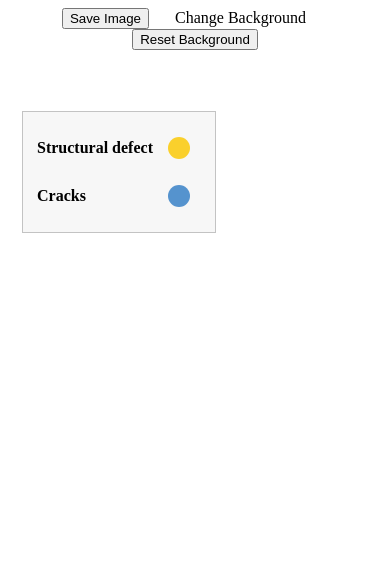
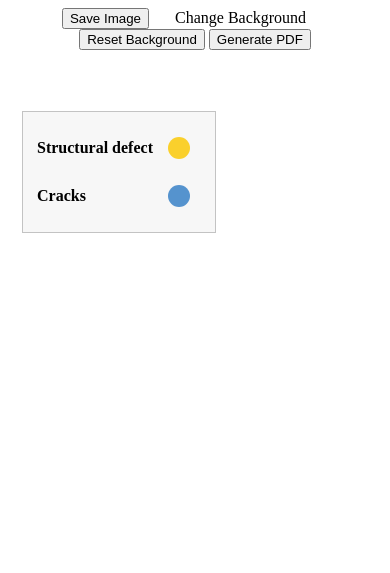
Before and after one commit to ayatallan/Automated-Building-Inspection-System, a PHP site: page /my-account/canvas.php in a window 390 px wide; the page is wider, and only the part inside the window is pictured. Shown: the top 573 px of that part. Run offline with PHP 8.4, Linux system fonts and the light colour scheme; data that the repository does not hold is empty; some libraries are stand-ins or nearby versions.

Commit message:
generate pdf report

```diff
--- a/my-account/canvas.php
+++ b/my-account/canvas.php
@@ -1,14 +1,33 @@
+<!DOCTYPE html>
+<html lang="en">
 
+<head>
+    <meta charset="UTF-8">
+    <meta name="viewport" content="width=device-width, initial-scale=1.0">
+    <title>Canvas Drawing</title>
+    <style>
+        h1 {
+            color: green;
+        }
 
-<div align="middle" style="width:100%;" >
+        #test_canvas {
+            float: center;
+            margin: 44px;
+        }
+    </style>
+</head>
 
-    <button class="btn btn-b" style="float:cetner;margin-right:22px;" onclick="saveCanvas();"> Save Image </button>
+<body>
 
-    <label class="btn btn-b" style="margin-right:22px;"> Change Background<input type="file" id="imageInput" onchange="change_background(this);" style="float:center; margin-right:22px;" hidden></label>
+    <div align="middle" style="width:100%;">
+
+        <button class="btn btn-b" style="float:center;margin-right:22px;" onclick="saveCanvas();"> Save Image </button>
+
+        <label class="btn btn-b" style="margin-right:22px;">
+            Change Background<input type="file" id="imageInput" onchange="change_background(this);" style="float:center; margin-right:22px;" hidden>
+        </label>
         <button class="btn btn-b" style="float:center;" onclick="resetBackground();">Reset Background</button>
-
-
-
+        <button class="btn btn-b" style="float:center;" onclick="generatePDF();">Generate PDF</button>
 
         <style>
             h1 {
@@ -16,90 +35,118 @@
             }
 
             #test_canvas {
-            float:center;
-            margin:44px;
+                float: center;
+                margin: 44px;
             }
         </style>
+        <script src="https://rawgit.com/eKoopmans/html2pdf/master/dist/html2pdf.bundle.js"></script>
 
         <script>
-      var scale_meter_to_pixel=35.37;//each meter convert to pixel
+            var scale_meter_to_pixel = 35.37; // each meter converts to pixel
+            var circles = [];
 
-      function data_getted_by_mqtt_to_canvas(topic_name,message_arrived)
-      {
+            function data_getted_by_mqtt_to_canvas(topic_name, message_arrived) {
 
-	      if(topic_name=="project_topic/automated_building_inspection_system/location")
-	      {
-
-
+                if (topic_name == "project_topic/automated_building_inspection_system/location") {
 
                     var valuesArray = message_arrived.split(',');
-		      var x_meter=valuesArray[0];
-		      var y_meter=valuesArray[1];
-		      var type=valuesArray[2];
+                    var x_meter = valuesArray[0];
+                    var y_meter = valuesArray[1];
+                    var type = valuesArray[2];
 
+                    console.log(`Received point before scaling: (${x_meter}, ${y_meter}, ${type})`);
 
-		      var x_pixel=x_meter*scale_meter_to_pixel;
-		      var y_pixel=y_meter*scale_meter_to_pixel;
+                    var x_pixel = x_meter * scale_meter_to_pixel;
+                    var y_pixel = y_meter * scale_meter_to_pixel;
 
+                    x_pixel = parseInt(x_pixel) + 162;
+                    y_pixel = 277 - parseInt(y_pixel);
 
-          //=============================================
-          //new origin 162 from left and 277 from top and if y increase move up not down
-          //image on gimp ,ust be same size of canvas 512X480
+                    console.log(`Received point after scaling: (${x_pixel}, ${y_pixel}, ${type})`);
 
-          x_pixel=parseInt(x_pixel)+162;// this 162 --> distance from left to new origin
-          y_pixel=277-parseInt(y_pixel)// this 277  --> distance from top to new origin
+                    var color = "#555";
 
-          /*
-          ##(analysis)##
-          x_pixel=parseInt(x_pixel)+162;//162 --> distance from left to new origin
-		  y_pixel=(canvas.height-parseInt(y_pixel))-(canvas.height-277);//277  --> distance from top to new origin
-		      */
-          //=============================================
-
-
-		      var color="#555";
-
-		      if(type=="structural_defect")
-		      {
-		        color="#fad02c";
-		      }
-		      else if(type=="cracks")
-		      {
-		        color="#5593CE";
+                    if (type == "structural_defect") {
+                        color = "#fad02c";
+                    } else if (type == "cracks") {
+                        color = "#5593CE";
                     }
 
-          draw(x_pixel, y_pixel,color,x_meter,y_meter);
+                    draw(x_pixel, y_pixel, color, x_meter, y_meter, type);
 
                 }
-
             }
 
+            function draw(x, y, color, x_meter, y_meter, type) {
+                if (checkMinDistance(x, y, type)) {
+                    var canvas = document.getElementById("test_canvas");
+                    var l = canvas.getContext('2d');
+                    var radius = 5;
+
+                    l.beginPath();
+                    l.strokeStyle = color;
+                    l.fillStyle = color;
+                    l.arc(x, y, radius, 0, Math.PI * 2, true);
+                    l.fill();
+                    l.stroke();
+
+                    const label = '(' + x_meter.toString() + ',' + y_meter.toString() + ')';
+                    const labelX = x;
+                    const labelY = y + radius + 15;
+
+                    l.fillStyle = '#fff';
+                    const textWidth = l.measureText(label).width;
+                    l.fillRect(labelX - textWidth / 2, labelY - 12, textWidth, 12);
+
+                    l.fillStyle = 'black';
+                    l.font = '12px Arial';
+                    l.textAlign = 'center';
+                    l.fillText(label, labelX, labelY);
+                }
+            }
+
+            function checkMinDistance(x, y, type) {
+                const minDistance = 20;
+
+                for (const circle of circles) {
+                    const distance = Math.sqrt((x - circle.x) ** 2 + (y - circle.y) ** 2);
+                    if (distance < minDistance && circle.type === type) {
+                        console.log(`Ignored point (${x.toFixed(2)}, ${y.toFixed(2)}, ${type}) - Too close to (${circle.x.toFixed(2)}, ${circle.y.toFixed(2)}, ${circle.type})`);
+                        return false;
+                    }
+                }
+
+                circles.push({ x, y, type });
+                return true;
+            }
         </script>
-
-
 
         <center>
 
-        <canvas id="test_canvas"> </canvas>
+            <canvas id="test_canvas"></canvas>
 
-        <table style="border:1px solid #aaaa;position:absolute;left:22px;top:111px;font-weight:bold;background:#f7f7f7;padding:11px;">
+            <table
+                style="border:1px solid #aaaa;position:absolute;left:22px;top:111px;font-weight:bold;background:#f7f7f7;padding:11px;">
                 <tr>
                     <td>Structural defect</td>
-            <td ><div style="background-color:#fad02c;width:22px;height:22px;border-radius:33px;margin:11px;"></div></td>
+                    <td>
+                        <div style="background-color:#fad02c;width:22px;height:22px;border-radius:33px;margin:11px;">
+                        </div>
+                    </td>
                 </tr>
                 <tr>
                     <td>Cracks</td>
-            <td ><div style="background-color:#5593CE;width:22px;height:22px;border-radius:33px;margin:11px;"></div></td>
+                    <td>
+                        <div style="background-color:#5593CE;width:22px;height:22px;border-radius:33px;margin:11px;">
+                        </div>
+                    </td>
                 </tr>
             </table>
             <script>
-
-
                 var canvas = document.getElementById("test_canvas");
 
                 canvas.width = 512;
                 canvas.height = 480;
-
 
                 var l = canvas.getContext('2d');
                 var backgroundImage = new Image();
@@ -108,49 +155,14 @@
 
                 var radius = 5;
 
-
                 var originalBackgroundImage = new Image();
                 originalBackgroundImage.src = backgroundImage.src;
 
-            // This function will do the animation
-            function draw(x, y,color,x_meter,y_meter) {
-                // Creating a circle
-
-                l.beginPath();
-                l.strokeStyle = color;
-                l.fillStyle = color;
-                l.arc(x, y, radius, 0, Math.PI * 2, true);
-                l.fill();
-                l.stroke();
-
-                // Adding a label with background
-                const label = '(' + x_meter.toString() + ',' + y_meter.toString() + ')';
-                const labelX = x;
-                const labelY = y + radius + 15;
-
-                // Set background color
-                l.fillStyle = '#fff'; // Adjust the alpha value for transparency
-                const textWidth = l.measureText(label).width;
-                l.fillRect(labelX - textWidth / 2, labelY - 12, textWidth, 12); // Adjust height based on font size
-
-                // Set text properties
-                l.fillStyle = 'black'; // Set the color of the label text
-                l.font = '12px Arial'; // Set the font style and size
-                l.textAlign = 'center'; // Align the text to the center horizontally
-
-                // Draw the text label
-                l.fillText(label, labelX, labelY);
-
-
-            }
-
                 function clear() {
-                l.clearRect(0, 0, innerWidth, innerHeight); //------>for clear
+                    l.clearRect(0, 0, innerWidth, innerHeight);
                 }
 
                 function saveCanvas() {
-
-                // Create a link and trigger a download
                     var link = document.createElement('a');
                     link.href = canvas.toDataURL();
                     link.download = 'canvas_image.png';
@@ -166,11 +178,9 @@
                             newImage.src = e.target.result;
 
                             newImage.onload = function () {
-                            // Update the canvas background with the new image
                                 l.clearRect(0, 0, canvas.width, canvas.height);
                                 l.drawImage(newImage, 0, 0, canvas.width, canvas.height);
 
-                            // Optionally, save the new image as the current background
                                 backgroundImage.src = e.target.result;
                             };
                         };
@@ -178,13 +188,73 @@
                     }
                 }
 
-
                 function resetBackground() {
                     backgroundImage.src = originalBackgroundImage.src;
                     l.clearRect(0, 0, canvas.width, canvas.height);
                     l.drawImage(backgroundImage, 0, 0, canvas.width, canvas.height);
+                    circles = []; // Reset circles array when resetting background
                 }
 
+                function generatePDF() {
+                    // Get the current date and time
+                    var currentDate = new Date();
+                    var formattedDate = currentDate.toLocaleDateString();
+                    var formattedTime = currentDate.toLocaleTimeString();
 
+                    // Get the first and last name from PHP (assuming you are in a PHP context)
+                    var fullName = "<?php echo $row['fname'] . ' ' . $row['lname']; ?>";
+
+                    // Create a div to hold the printable content
+                    var pdfElement = document.createElement('div');
+                    pdfElement.innerHTML = `
+                        <div style="text-align: center; margin-bottom: 20px;">
+                            <img src='../assets/images/logo.png' alt="Logo" style="width: 80px; height: 80px; margin-bottom: 10px;">
+                            <h1 style="color: #5593CE; font-size: 24px;">Automated Building Inspection Report</h1>
+                            <p style="color: #777; font-size: 16px;">${formattedDate} ${formattedTime}</p>
+                        </div>
+                        <p style="color: #fad02c; font-size: 18px; text-align: center;">Welcome, ${fullName}!</p>
+                        <p style="color: #555; font-size: 16px; text-align: center;">
+                            This report provides details about the current status of your building and highlights the locations of identified defects.
+                        </p>
+                        <table style="border-collapse: collapse; width: 70%; margin: auto; text-align: center; margin-top: 20px; background-color: #f7f7f7;">
+                            <tr>
+                                <th style="border: none; padding: 8px; background-color: #5593CE; color: white;">Defect Type</th>
+                                <th style="border: none; padding: 8px; background-color: #5593CE; color: white;">Color</th>
+                            </tr>
+                            <tr>
+                                <td style="border: none; padding: 8px; color:black; ">Structural defect</td>
+                                <td style="border: none; padding: 8px; background-color: #f7f7f7; color: #fad02c; font-size:20px;">&bull;</td>
+                            </tr>
+                            <tr>
+                                <td style="border: none; padding: 8px; color:black;">Cracks</td>
+                                <td style="border: none; padding: 8px; background-color: #f7f7f7; color: #5593CE; font-size:20px;">&bull;</td>
+                            </tr>
+                        </table>
+                        <p style="color: #555; font-size: 16px; text-align: center;">This map will show you the location of the defects.</p>
+
+                        <canvas id="pdf_canvas" style="display: block; margin: auto; margin-top: 20px; background-color: #f7f7f7;"></canvas>
+                        <p style="color: #555; font-size: 16px; text-align: center; margin-top: 20px;">This report is generated by Turtlebot 2 with ID: 123456789.</p>
+                    `;
+
+                    // Set up the canvas for drawing
+                    var pdfCanvas = pdfElement.querySelector('#pdf_canvas');
+                    pdfCanvas.width = 512;
+                    pdfCanvas.height = 480;
+
+                    var pdfContext = pdfCanvas.getContext('2d');
+                    pdfContext.drawImage(canvas, 0, 0, pdfCanvas.width, pdfCanvas.height);
+
+                    // Generate the PDF using html2pdf
+                    html2pdf(pdfElement, {
+                        margin: 10,
+                        filename: 'building_inspection_report.pdf',
+                        jsPDF: { unit: 'mm', format: 'a4', orientation: 'portrait' },
+                    });
+                }
             </script>
         </center>
+    </div>
+
+</body>
+
+</html>
```
Also changed, not shown: 2 other files. Lines whose indentation alone changed are shown as unchanged.
